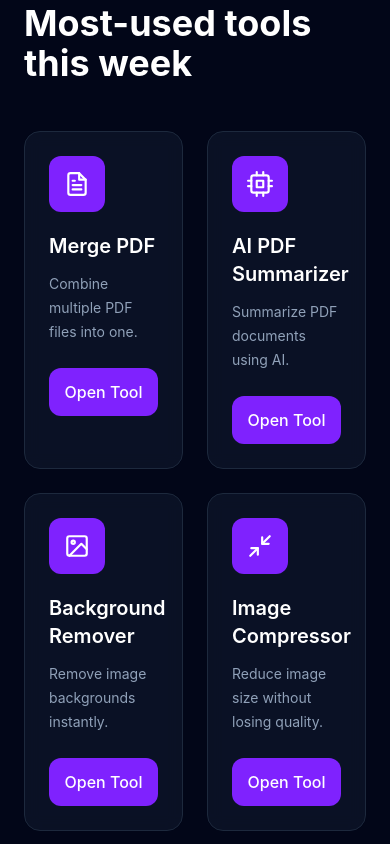
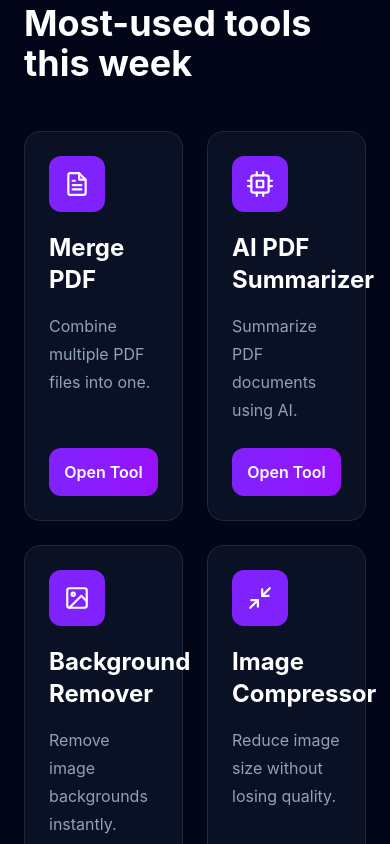
Before and after one commit to Dani-125/nexyra-tools, a React (Vite) app: page / in a window 390 px wide. Shown: the part 1480-2324 px from the top of the page. Built offline with nearby package versions, Linux system fonts and the light colour scheme.

Commit message:
Add responsive categories section to homepage

```diff
--- a/src/App.jsx
+++ b/src/App.jsx
@@ -1,3 +1,4 @@
+import Categories from "./components/home/Categories";
 import Footer from "./components/layout/Footer";
 import Features from "./components/home/Features";
 import Navbar from "./components/layout/Navbar";
@@ -14,6 +15,7 @@ function App() {
       <AllTools />
       <Features/>
       <Footer/>
+      <Categories/>
     </div>
   );
 }
--- /dev/null
+++ b/src/components/home/Categories.jsx
@@ -0,0 +1,77 @@
+import {
+  FiFileText,
+  FiImage,
+  FiCpu,
+  FiBookOpen,
+  FiArrowRight,
+} from "react-icons/fi";
+
+const categories = [
+  {
+    title: "PDF Tools",
+    icon: FiFileText,
+    count: "15 Tools",
+  },
+  {
+    title: "Image Tools",
+    icon: FiImage,
+    count: "10 Tools",
+  },
+  {
+    title: "AI Tools",
+    icon: FiCpu,
+    count: "12 Tools",
+  },
+  {
+    title: "Student Tools",
+    icon: FiBookOpen,
+    count: "8 Tools",
+  },
+];
+
+function Categories() {
+  return (
+    <section className="max-w-7xl mx-auto px-6 py-24">
+      <div className="text-center mb-14">
+        <h2 className="text-5xl font-bold text-white">
+          Browse by Category
+        </h2>
+
+        <p className="text-slate-400 mt-4 text-lg">
+          Discover the right tools for your workflow.
+        </p>
+      </div>
+
+      <div className="grid gap-6 md:grid-cols-2 lg:grid-cols-4">
+        {categories.map((category) => {
+          const Icon = category.icon;
+
+          return (
+            <div
+              key={category.title}
+              className="group cursor-pointer rounded-2xl border border-slate-800 bg-slate-900/70 p-6 transition-all duration-300 hover:-translate-y-2 hover:border-violet-500 hover:shadow-[0_0_30px_rgba(139,92,246,0.2)]"
+            >
+              <div className="flex items-center justify-between">
+                <div className="w-14 h-14 rounded-xl bg-violet-600 flex items-center justify-center text-white transition group-hover:scale-110">
+                  <Icon size={28} />
+                </div>
+
+                <FiArrowRight className="text-slate-500 group-hover:text-violet-400 transition" />
+              </div>
+
+              <h3 className="text-2xl font-bold text-white mt-6">
+                {category.title}
+              </h3>
+
+              <p className="text-slate-400 mt-2">
+                {category.count}
+              </p>
+            </div>
+          );
+        })}
+      </div>
+    </section>
+  );
+}
+
+export default Categories;
--- a/src/components/tools/ToolCard.jsx
+++ b/src/components/tools/ToolCard.jsx
@@ -3,6 +3,9 @@ function ToolCard({ icon: Icon, title, description }) {
     <div
       className="
         group
+        flex
+        flex-col
+        min-h-[360px]
         rounded-2xl
         border
         border-slate-800
@@ -38,21 +41,12 @@ function ToolCard({ icon: Icon, title, description }) {
       </div>
 
       {/* Title */}
-      <h3
-        className="
-          text-xl
-          font-semibold
-          text-white
-          transition-colors
-          duration-300
-          group-hover:text-violet-400
-        "
-      >
+      <h3 className="text-2xl font-bold text-white transition-colors duration-300 group-hover:text-violet-400">
         {title}
       </h3>
 
       {/* Description */}
-      <p className="mt-3 text-sm leading-6 text-slate-400">
+      <p className="mt-4 flex-grow text-slate-400 leading-7">
         {description}
       </p>
 
@@ -62,13 +56,17 @@ function ToolCard({ icon: Icon, title, description }) {
           mt-6
           w-full
           rounded-xl
-          bg-violet-600
+          bg-gradient-to-r
+          from-violet-600
+          to-purple-600
           py-3
-          font-medium
+          font-semibold
           text-white
           transition-all
           duration-300
-          hover:bg-violet-500
+          hover:scale-105
+          hover:shadow-lg
+          hover:shadow-violet-500/30
         "
       >
         Open Tool
```
